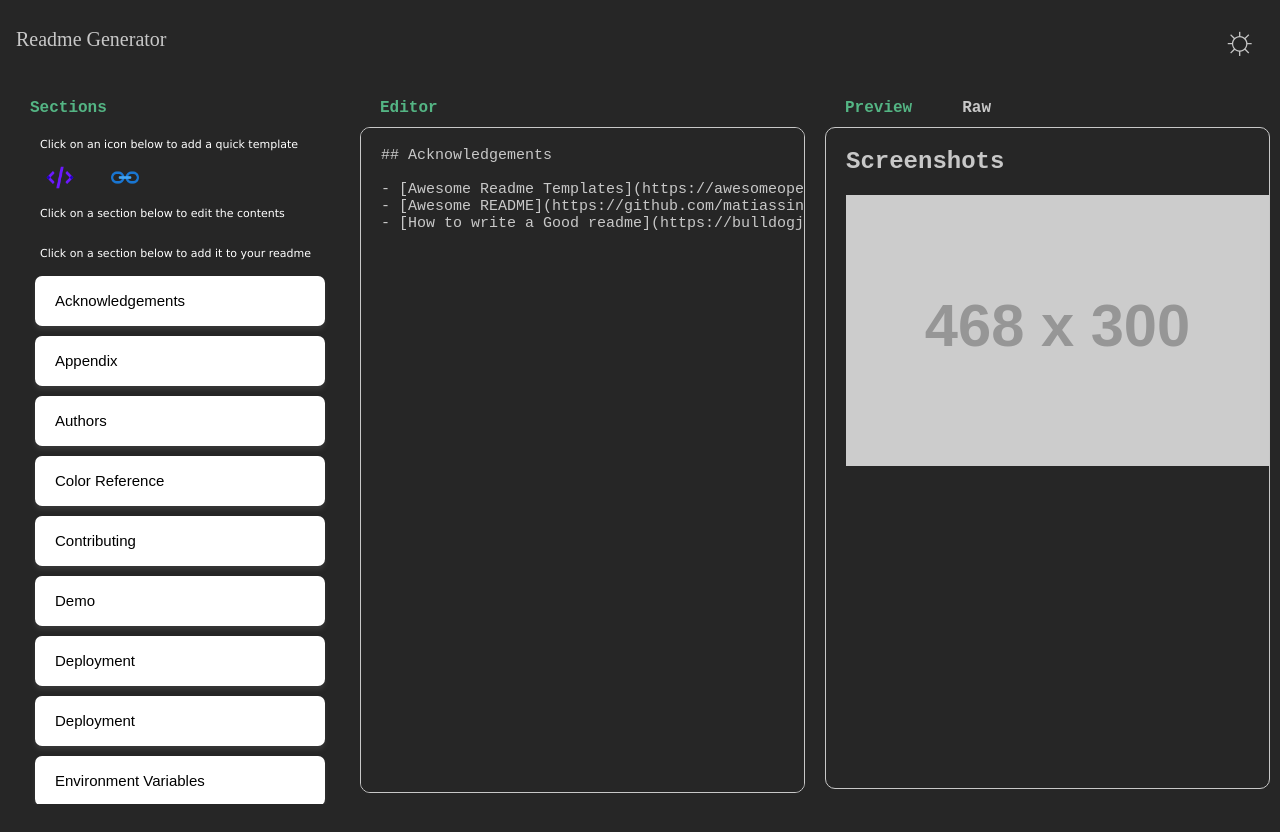
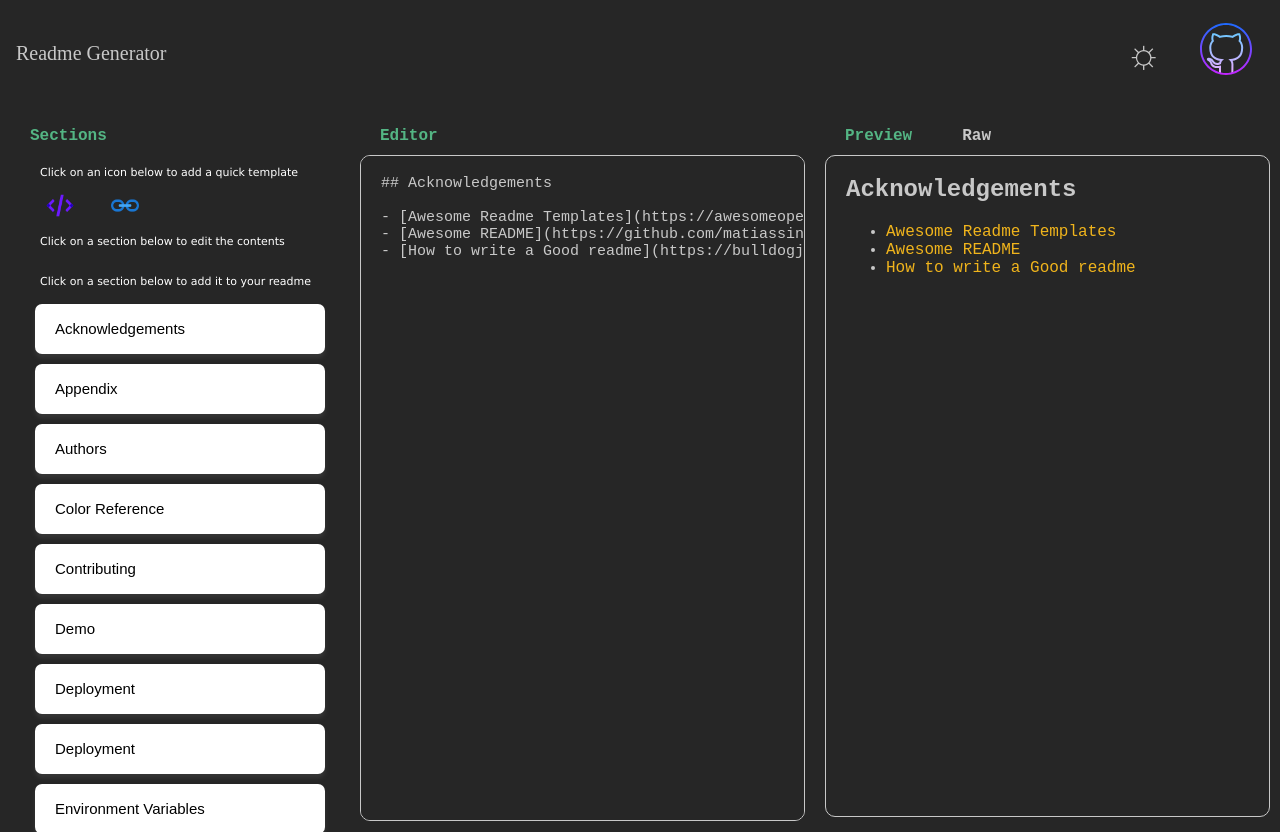
Before and after one commit to ksaswin/Readme-gen, a Vue app: page / in a window 1280 px wide. Before the commit the page ends 804 px from the top, so only its background shows below. Built offline with nearby package versions, Linux system fonts and the light colour scheme.

Commit message:
Added github button linking to my profile.

```diff
--- a/src/App.vue
+++ b/src/App.vue
@@ -2,9 +2,14 @@
   <div class="main" :style="lightModeSet ? lightMode : ''">
     <div class="header-wrapper">
       <div class="app-name">Readme Generator</div>
-      <div>
-        <button class="theme-toggle-btn" @click="lightModeSet = !lightModeSet">
+      <div class="header-buttons-div">
+        <button class="header-btn" @click="lightModeSet = !lightModeSet">
           {{ lightModeSet ? "&#9790;" : "&#9788;" }}
+        </button>
+        <button class="header-btn">
+          <a href="https://github.com/ksaswin" target="_blank">
+            <img src="@/assets/icons/github.svg" alt=""
+          /></a>
         </button>
       </div>
     </div>
@@ -57,7 +62,12 @@ body {
   color: rgb(200, 200, 200);
 }
 
-.theme-toggle-btn {
+.header-buttons-div {
+  display: flex;
+  align-items: center;
+}
+
+.header-btn {
   border: none;
   background: none;
   text-align: center;
@@ -66,6 +76,7 @@ body {
   font-size: 40px;
   color: rgb(200, 200, 200);
   cursor: pointer;
+  margin-left: 20px;
 }
 
 .wrappers-common {
--- a/src/components/MarkDown.vue
+++ b/src/components/MarkDown.vue
@@ -56,7 +56,7 @@ export default {
   },
   computed: {
     markdownToHtml() {
-      return marked(this.defaults[25].content);
+      return marked(this.defaults[0].content);
     },
   },
 };
```
Also changed, not shown: src/assets/icons/github.svg (added).
